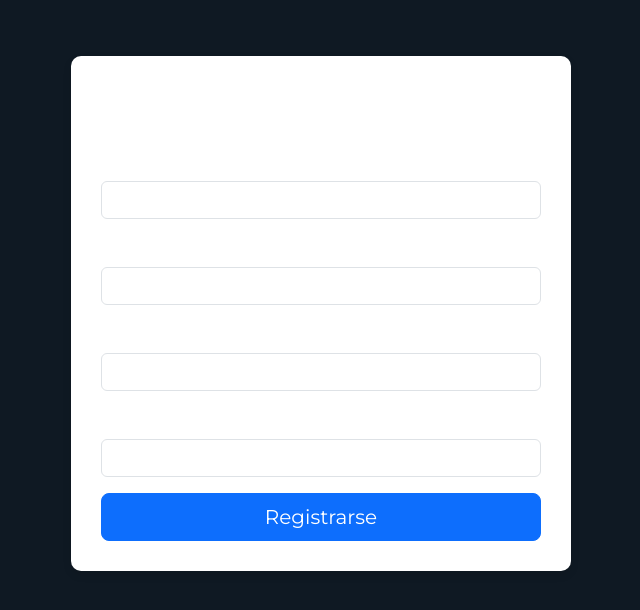
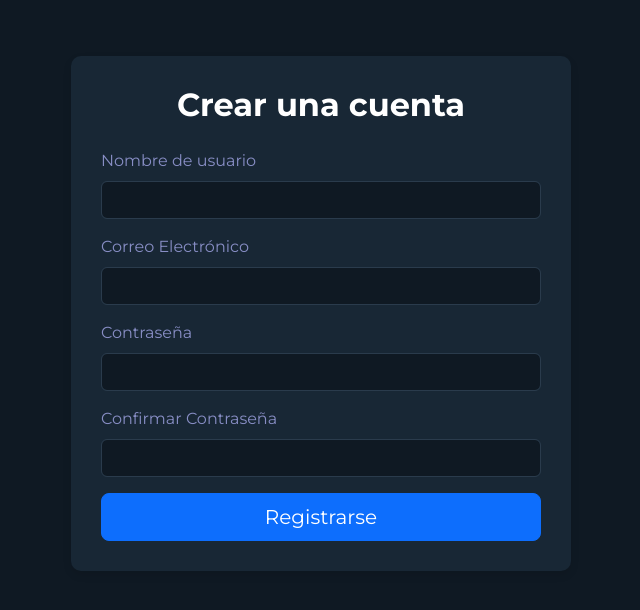
Before and after one commit to CrArVal/G4_2025_LineupAngle_Proy, a Django app: page /registro/ in a window 1280 px wide. Shown: the part 84-694 px from the top of the page, without its empty margins (319-959 px from the left). Run offline with Django 5.2, Linux system fonts and the light colour scheme.

Commit message:
modificacion css registro

```diff
--- a/base/static/css/registro.css
+++ b/base/static/css/registro.css
@@ -6,7 +6,7 @@
     max-width: 500px;
     margin: 50px auto;
     padding: 30px;
-    background-color: #ffffff;
+    background-color: #182735;
     border-radius: 10px;
     box-shadow: 0 4px 8px rgba(0,0,0,0.1);
 }
@@ -15,19 +15,27 @@
     margin-bottom: 25px;
     text-align: center;
     font-weight: bold;
+    color: var(--texto-principal); /* <-- Asegura que el título sea blanco */
 }
 
-/* Estilo para los mensajes de error de JavaScript */
-.invalid-feedback {
-    display: none; /* Oculto por defecto */
-    width: 100%;
-    margin-top: .25rem;
-    font-size: .875em;
-    color: #dc3545; /* Color rojo de Bootstrap para errores */
+.form-label {
+    color: var(--texto-secundario); /* <-- Usa tu color de texto secundario para las etiquetas */
 }
 
-/* Mostrar mensaje cuando el input es inválido */
-.was-validated .form-control:invalid ~ .invalid-feedback,
-.form-control.is-invalid ~ .invalid-feedback {
-    display: block;
+/* Y para los inputs, para que el texto sea blanco y el fondo sea el de la "base" */
+.form-control {
+    background-color: var(--fondo-base); /* Fondo más oscuro para los inputs */
+    color: var(--texto-principal); /* Texto blanco dentro de los inputs */
+    border: 1px solid #2a3b4c;
 }
+
+.form-control::placeholder {
+    color: var(--texto-secundario);
+}
+
+.form-control:focus {
+    background-color: var(--fondo-base);
+    color: var(--texto-principal);
+    border-color: var(--acento-secundario);
+    box-shadow: 0 0 0 0.2rem rgba(7, 248, 248, 0.25);
+}
```
